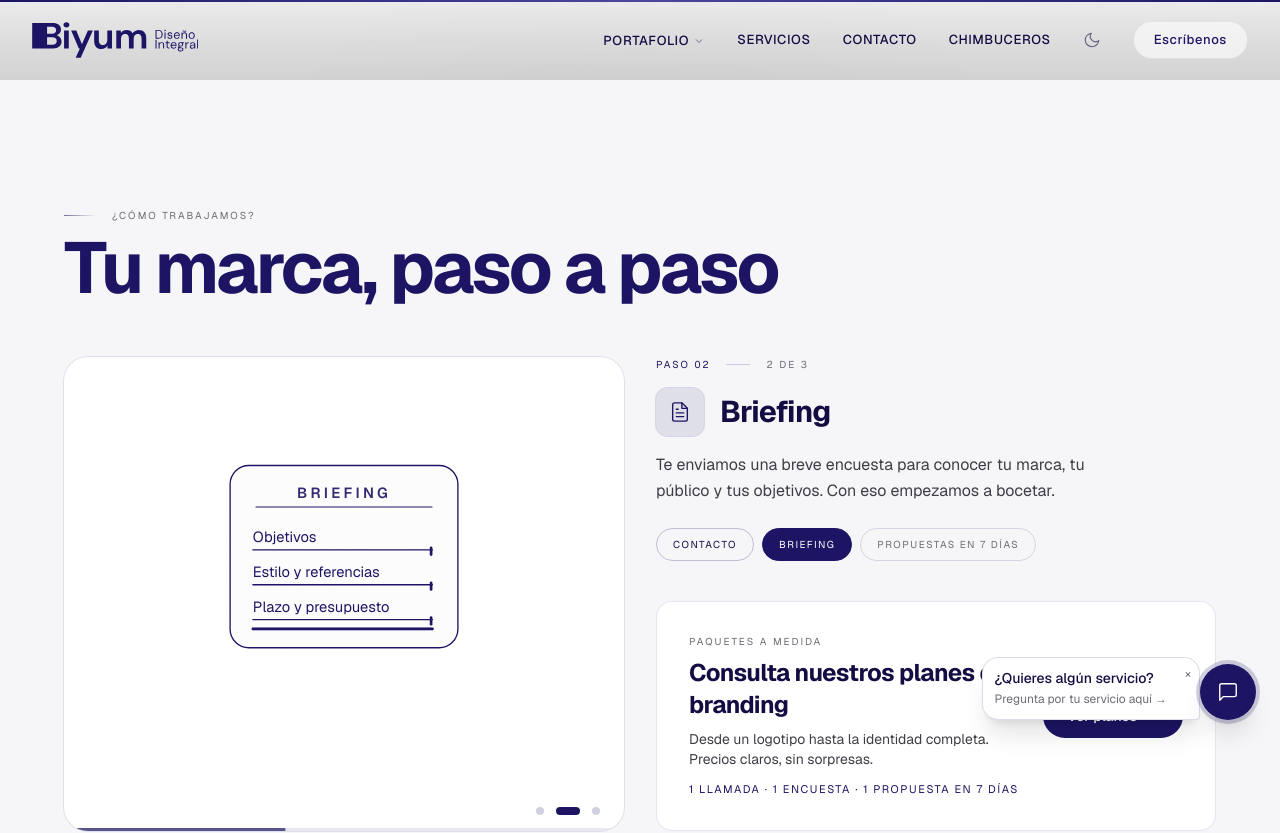
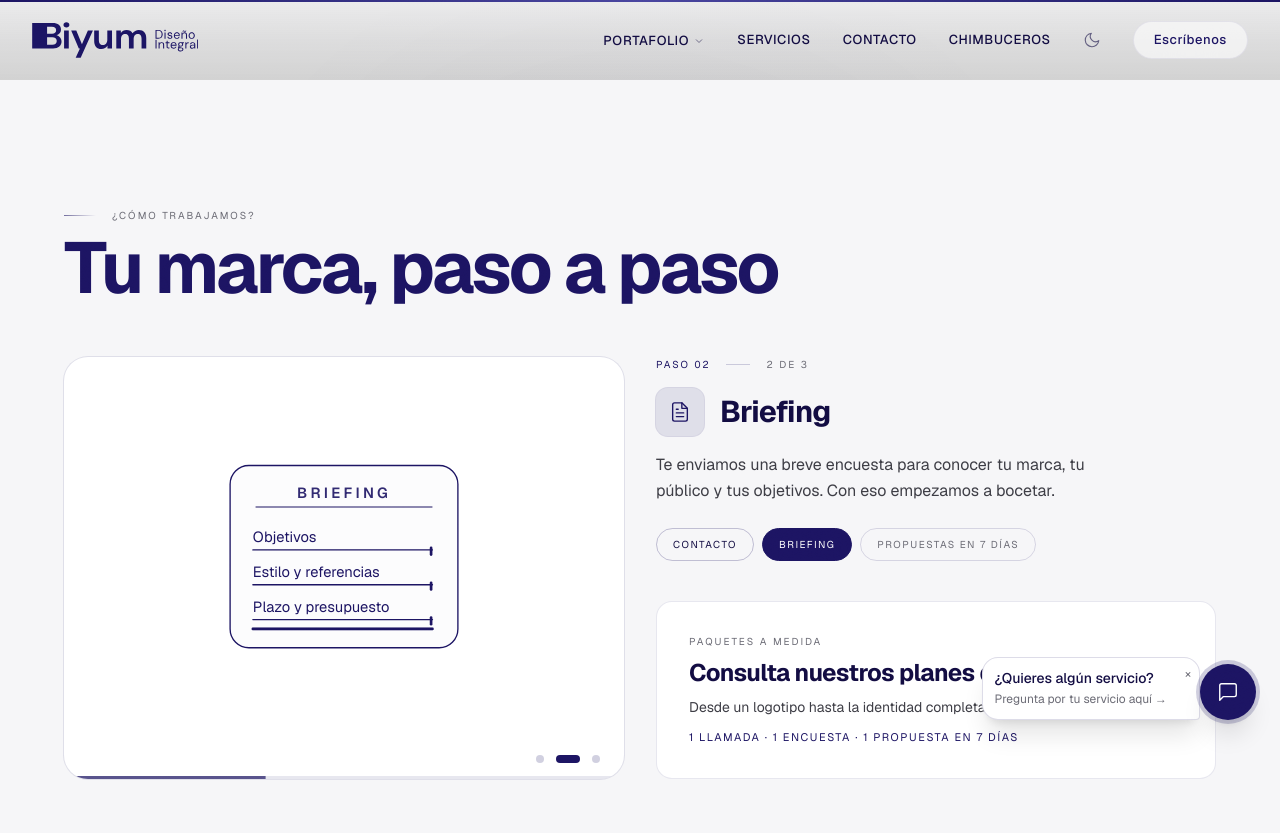
Before and after one commit to alejandrovelozvera-hash/biyum-sitio-web, a Next.js app: page /proceso in a window 1280 px wide. Shown: the top 833 px of the page. Built offline with nearby package versions, Linux system fonts and the light colour scheme.

Commit message:
fix: legibilidad botones Contratar y badges (text-on-gold) y quita Ver planes de BrandingProcess

```diff
--- a/src/components/BrandingProcess.tsx
+++ b/src/components/BrandingProcess.tsx
@@ -676,28 +676,11 @@ export default function BrandingProcess() {
               </div>
             </div>
 
-            <div className="flex flex-col sm:flex-row items-start sm:items-center justify-between gap-6 bg-surface-elevated rounded-2xl border border-gold/10 p-6 md:p-8">
-              <div>
-                <p className="text-muted text-[10px] tracking-[0.2em] uppercase mb-2">Paquetes a medida</p>
-                <h3 className="text-gold-dark text-xl md:text-2xl font-bold tracking-tight">
-                  Consulta nuestros planes de branding
-                </h3>
-                <p className="text-secondary text-sm mt-2">
-                  Desde un logotipo hasta la identidad completa. Precios claros, sin sorpresas.
-                </p>
-                <p className="text-gold text-[11px] tracking-[0.14em] uppercase mt-3">
-                  1 llamada · 1 encuesta · 1 propuesta en 7 días
-                </p>
-              </div>
-              <a
-                href={`https://wa.me/message/N3PW46LKUALOK1?text=${encodeURIComponent("Hola Biyum, quiero conocer sus planes de branding")}`}
-                target="_blank"
-                rel="noopener noreferrer"
-                className="inline-flex items-center gap-2 text-sm text-on-gold bg-gold hover:bg-gold-light rounded-full px-6 py-3 font-medium transition-all hover:scale-[1.02] active:scale-[0.98] shrink-0"
-              >
-                Ver planes
-                <ChevronRight size={14} />
-              </a>
+            <div className="bg-surface-elevated rounded-2xl border border-gold/10 p-6 md:p-8">
+              <p className="text-muted text-[10px] tracking-[0.2em] uppercase mb-2">Paquetes a medida</p>
+              <h3 className="text-gold-dark text-xl md:text-2xl font-bold tracking-tight">Consulta nuestros planes de branding</h3>
+              <p className="text-secondary text-sm mt-2">Desde un logotipo hasta la identidad completa. Precios claros, sin sorpresas.</p>
+              <p className="text-gold text-[11px] tracking-[0.14em] uppercase mt-3">1 llamada · 1 encuesta · 1 propuesta en 7 días</p>
             </div>
           </motion.div>
         </div>
--- a/src/components/ServicesSection.tsx
+++ b/src/components/ServicesSection.tsx
@@ -324,12 +324,12 @@ export default function ServicesSection() {
                         <li className="flex gap-2"><span className="text-gold mt-0.5">•</span> Concepto, Color, Tipografía</li>
                         <li className="flex gap-2"><span className="text-gold mt-0.5">•</span> Logo color, blanco y negro</li>
                       </ul>
-                      <a href="https://wa.me/message/N3PW46LKUALOK1?text=Hola%20Biyum,%20quiero%20contratar%20el%20Paquete%20Emprendedor%20%24150" target="_blank" rel="noopener noreferrer" className="mt-5 inline-flex items-center justify-center gap-2 text-sm font-bold text-gold bg-white ring-1 ring-gold/15 hover:bg-gold hover:text-white rounded-full px-6 py-3 transition-all">Contratar plan</a>
+                      <a href="https://wa.me/message/N3PW46LKUALOK1?text=Hola%20Biyum,%20quiero%20contratar%20el%20Paquete%20Emprendedor%20%24150" target="_blank" rel="noopener noreferrer" className="mt-5 inline-flex items-center justify-center gap-2 text-sm font-bold text-on-gold bg-gold hover:bg-gold-light rounded-full px-6 py-3 transition-all shadow-sm">Contratar plan</a>
                     </div>
                     <div className="glass rounded-2xl p-6 flex flex-col ring-1 ring-gold/20 shadow-md">
                       <div className="flex items-center justify-between mb-1">
                         <p className="text-gold text-[11px] tracking-[0.16em] uppercase font-bold">Emprendedor Plus</p>
-                        <span className="text-[10px] font-bold tracking-[0.1em] uppercase bg-gold text-white px-2.5 py-1 rounded-full">Recomendado</span>
+                        <span className="text-[10px] font-bold tracking-[0.1em] uppercase bg-gold text-on-gold px-2.5 py-1 rounded-full">Recomendado</span>
                       </div>
                       <p className="text-foreground font-extrabold text-2xl tracking-tight">$250</p>
                       <p className="text-muted text-[11px] mb-3">Briefing previo incluido</p>
@@ -340,12 +340,12 @@ export default function ServicesSection() {
                         <li className="flex gap-2"><span className="text-gold mt-0.5">•</span> Logo color, blanco y negro</li>
                         <li className="flex gap-2"><span className="text-gold mt-0.5">•</span> Tarjeta + Hoja tipo</li>
                       </ul>
-                      <a href="https://wa.me/message/N3PW46LKUALOK1?text=Hola%20Biyum,%20quiero%20contratar%20el%20Paquete%20Emprendedor%20Plus%20%24250" target="_blank" rel="noopener noreferrer" className="mt-5 inline-flex items-center justify-center gap-2 text-sm font-bold text-white bg-gold hover:bg-gold-light rounded-full px-6 py-3 transition-all shadow-md">Contratar plan</a>
+                      <a href="https://wa.me/message/N3PW46LKUALOK1?text=Hola%20Biyum,%20quiero%20contratar%20el%20Paquete%20Emprendedor%20Plus%20%24250" target="_blank" rel="noopener noreferrer" className="mt-5 inline-flex items-center justify-center gap-2 text-sm font-bold text-on-gold bg-gold hover:bg-gold-light rounded-full px-6 py-3 transition-all shadow-md">Contratar plan</a>
                     </div>
                     <div className="glass rounded-2xl p-6 flex flex-col ring-1 ring-gold/10">
                       <div className="flex items-center justify-between mb-1">
                         <p className="text-gold text-[11px] tracking-[0.16em] uppercase font-bold">Profesional</p>
-                        <span className="text-[10px] tracking-[0.12em] uppercase bg-foreground text-white font-bold px-2.5 py-1 rounded-full">Más completo</span>
+                        <span className="text-[10px] tracking-[0.12em] uppercase bg-foreground text-background font-bold px-2.5 py-1 rounded-full">Más completo</span>
                       </div>
                       <p className="text-foreground font-extrabold text-2xl tracking-tight">$400</p>
                       <p className="text-muted text-[11px] mb-3">Briefing previo incluido</p>
@@ -358,7 +358,7 @@ export default function ServicesSection() {
                         <li className="flex gap-2"><span className="text-gold mt-0.5">•</span> Línea gráfica redes</li>
                         <li className="flex gap-2"><span className="text-gold mt-0.5">•</span> Animación claqueta intro</li>
                       </ul>
-                      <a href="https://wa.me/message/N3PW46LKUALOK1?text=Hola%20Biyum,%20quiero%20contratar%20el%20Paquete%20Profesional%20de%20Branding%20%24400" target="_blank" rel="noopener noreferrer" className="mt-5 inline-flex items-center justify-center gap-2 text-sm font-bold text-white bg-gold hover:bg-gold-light rounded-full px-6 py-3 transition-all">Contratar plan</a>
+                      <a href="https://wa.me/message/N3PW46LKUALOK1?text=Hola%20Biyum,%20quiero%20contratar%20el%20Paquete%20Profesional%20de%20Branding%20%24400" target="_blank" rel="noopener noreferrer" className="mt-5 inline-flex items-center justify-center gap-2 text-sm font-bold text-on-gold bg-gold hover:bg-gold-light rounded-full px-6 py-3 transition-all">Contratar plan</a>
                     </div>
                   </div>
                   <div className="flex justify-center pt-2">
```
